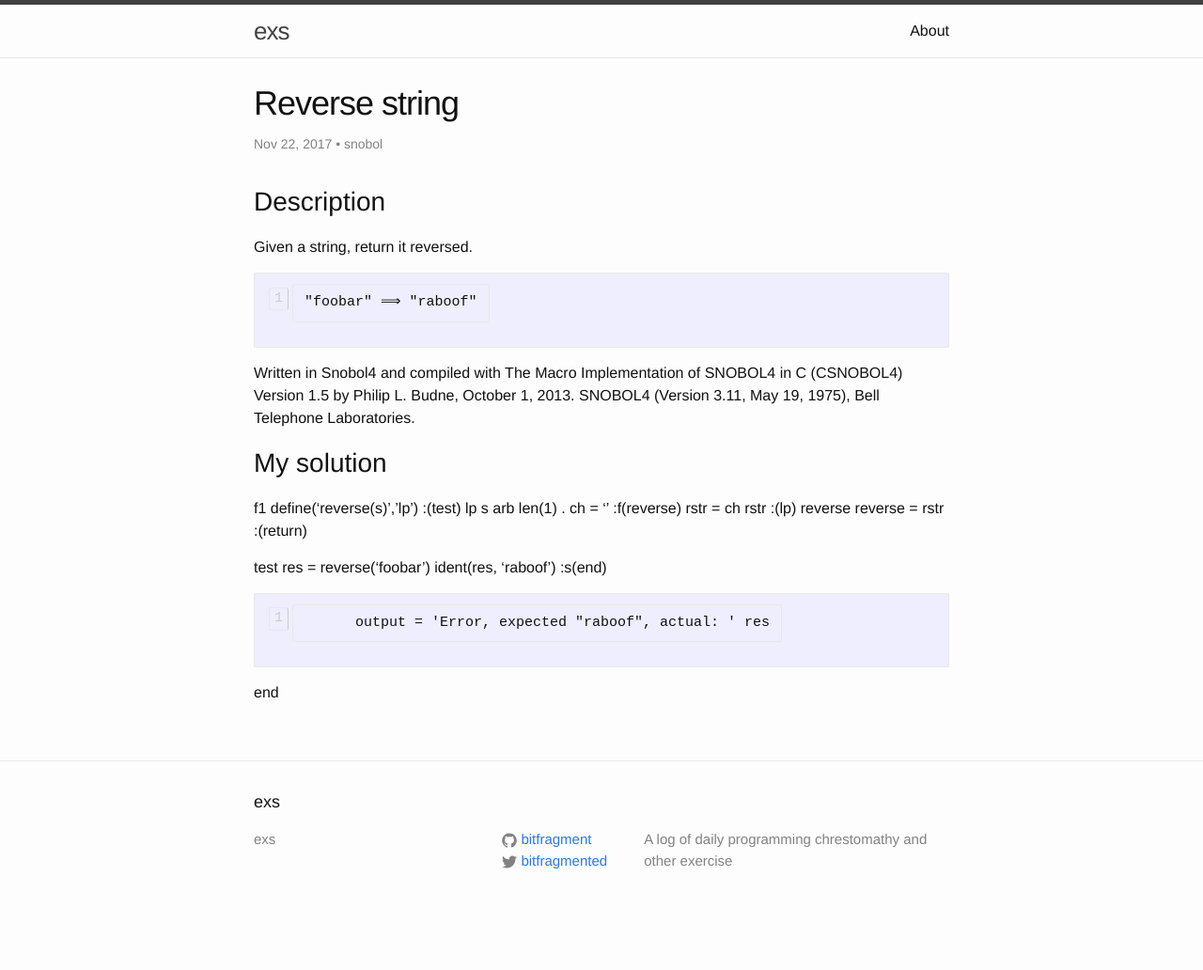
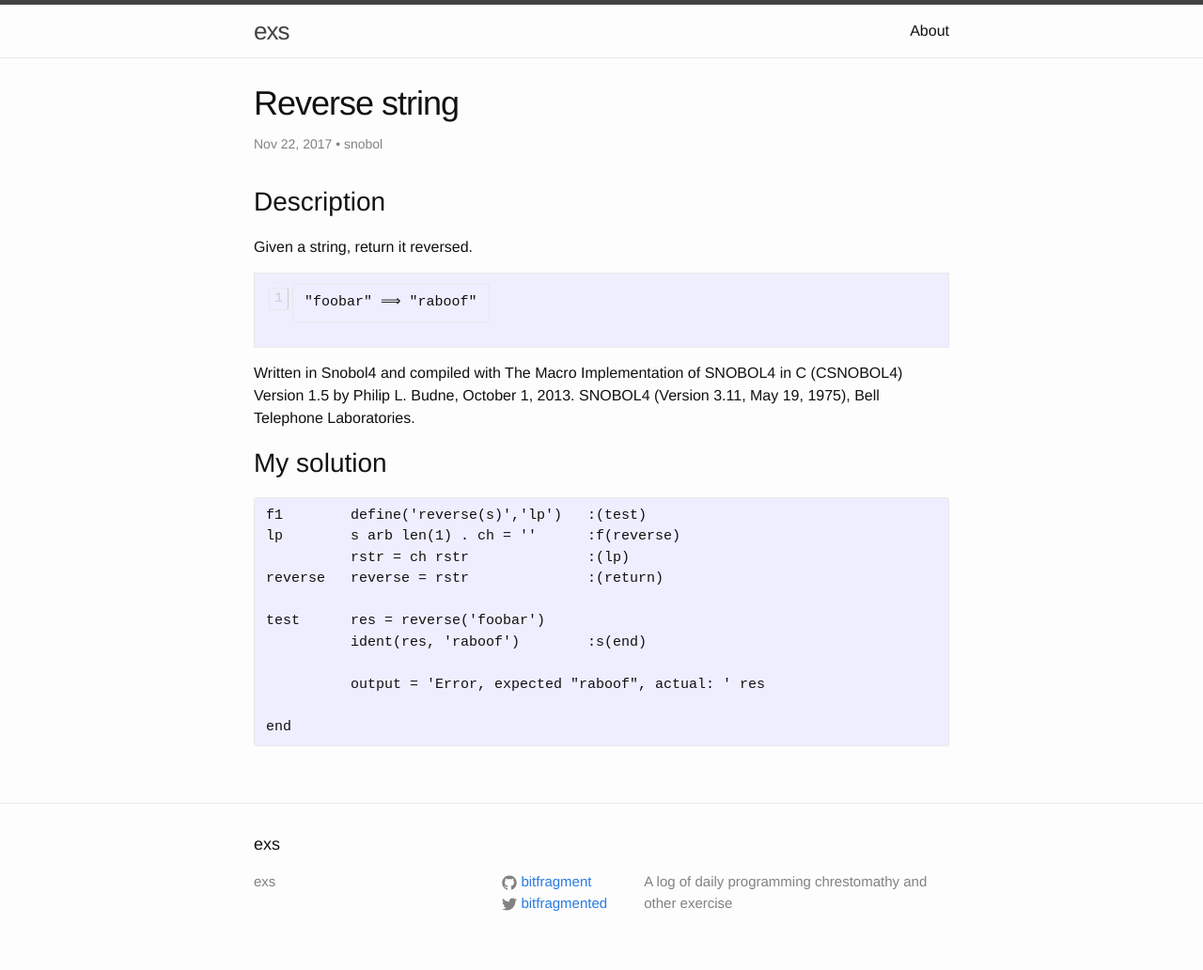
Before and after one commit to bitfragment/exs, a Jekyll site: the page built from _posts/2017-11-22-reverse-string.md, in a window 1280 px wide. Shown: the whole page at 94% size. Built offline with Jekyll 4.4.1, drawn with Linux system fonts in a browser that asks for light colours; before the commit the page ends 987 px from its top, so only the background shows below that.

Commit message:
Hotfix code block

````diff
--- a/_posts/2017-11-22-reverse-string.md
+++ b/_posts/2017-11-22-reverse-string.md
@@ -20,6 +20,7 @@
 
 ## My solution
 
+```snobol
 f1        define('reverse(s)','lp')   :(test)
 lp        s arb len(1) . ch = ''      :f(reverse)
           rstr = ch rstr              :(lp)
@@ -31,3 +32,4 @@
           output = 'Error, expected "raboof", actual: ' res
 
 end
+```
````
